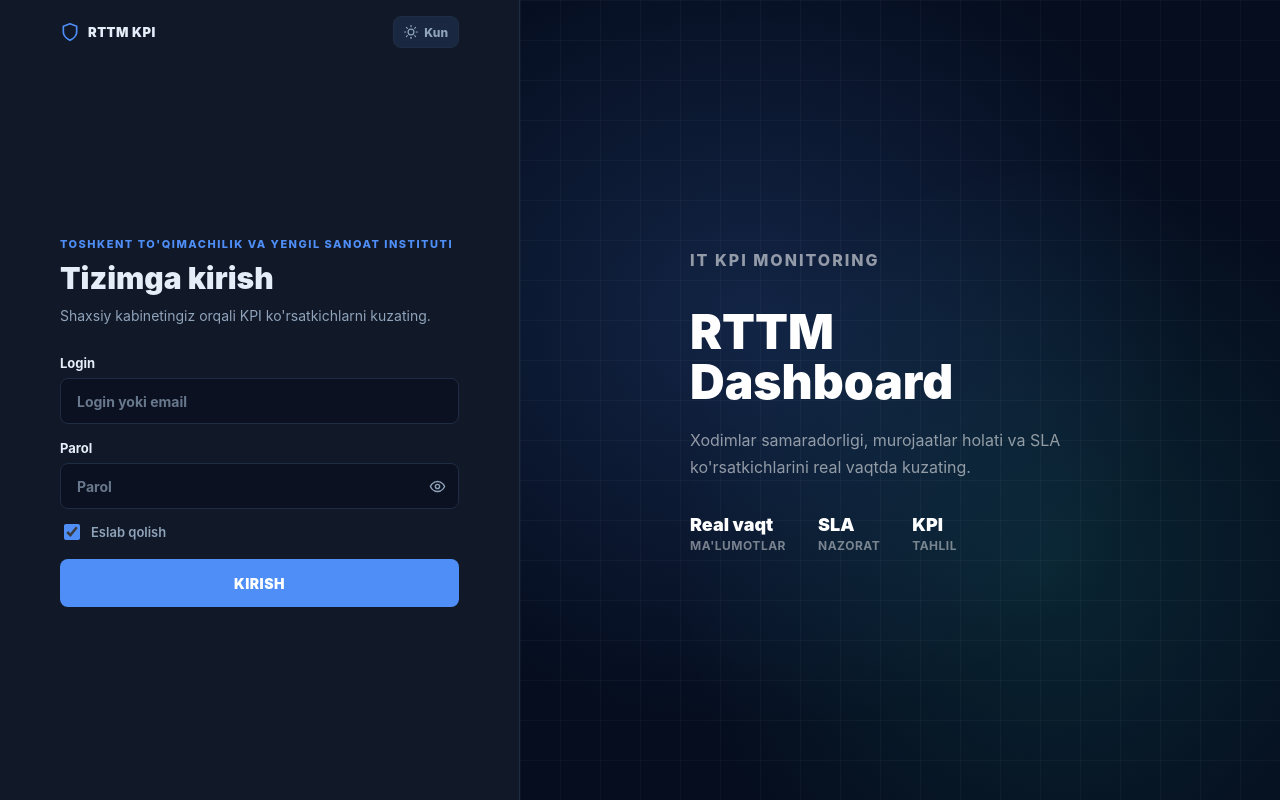
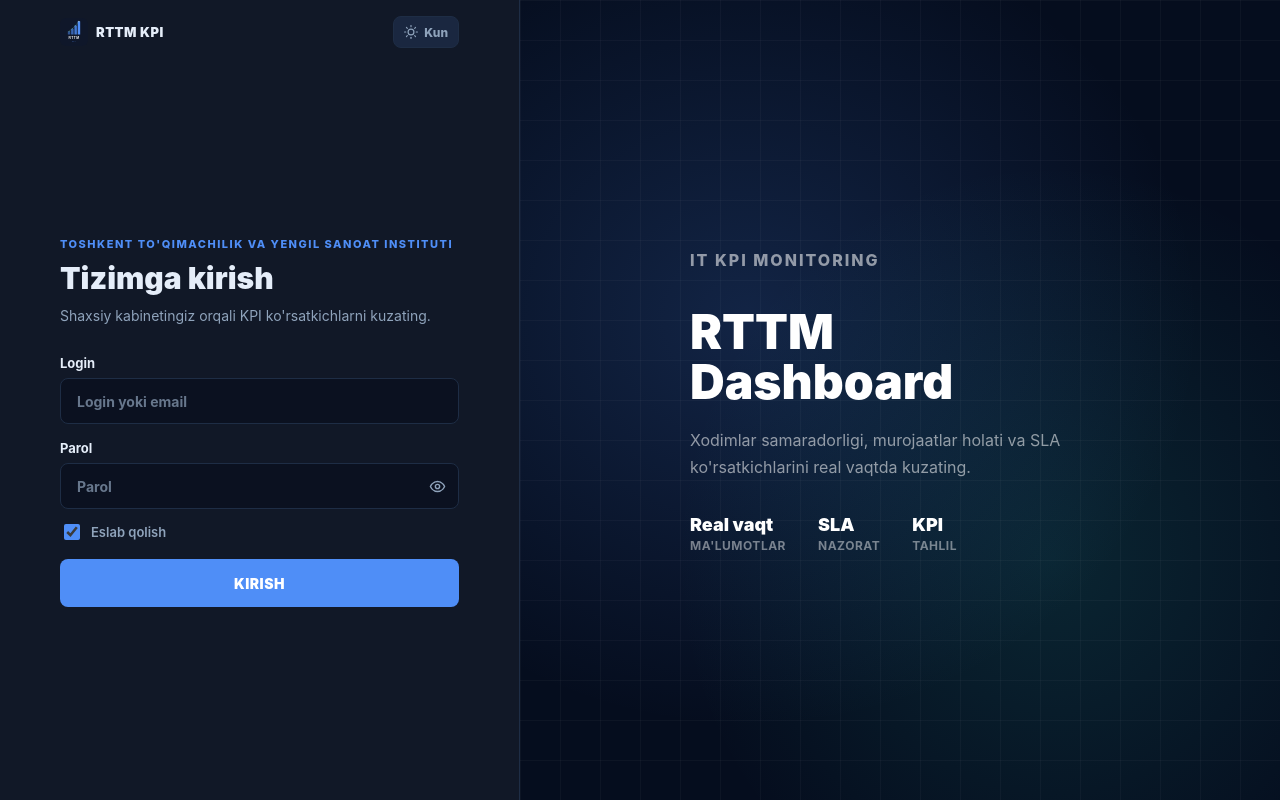
Before and after one commit to twopiq/rttmkpi, a Nuxt app: page / in a window 1280 px wide. Built offline with nearby package versions, Linux system fonts and the light colour scheme; no server answers.

Commit message:
-logo qo'shildi;

```diff
--- a/app/components/AppShell.vue
+++ b/app/components/AppShell.vue
@@ -39,10 +39,7 @@ const logout = async () => {
 		<header class="topnav">
 			<div class="topnav-start">
 				<div class="brand">
-					<svg viewBox="0 0 24 24" fill="none" stroke="currentColor" stroke-width="2"
-						stroke-linecap="round" stroke-linejoin="round" aria-hidden="true">
-						<path d="M12 22s8-4 8-10V5l-8-3-8 3v7c0 6 8 10 8 10z" />
-					</svg>
+					<img src="/favicon.svg" alt="RTTM KPI" aria-hidden="true" class="brand-logo" />
 					<span>RTTM KPI</span>
 				</div>
 
@@ -161,10 +158,10 @@ const logout = async () => {
 	white-space: nowrap;
 }
 
-.brand svg {
-	width: 20px;
-	height: 20px;
-	stroke: var(--kpi-primary);
+.brand-logo {
+	width: 28px;
+	height: 28px;
+	border-radius: 6px;
 	flex-shrink: 0;
 }
 
--- a/app/pages/index.vue
+++ b/app/pages/index.vue
@@ -40,10 +40,7 @@ const submitLogin = async () => {
 
 			<div class="panel-top">
 				<div class="brand">
-					<svg viewBox="0 0 24 24" fill="none" stroke="currentColor" stroke-width="2"
-						stroke-linecap="round" stroke-linejoin="round" aria-hidden="true">
-						<path d="M12 22s8-4 8-10V5l-8-3-8 3v7c0 6 8 10 8 10z" />
-					</svg>
+					<img src="/favicon.svg" alt="RTTM KPI" aria-hidden="true" class="brand-logo" />
 					RTTM KPI
 				</div>
 
@@ -203,10 +200,10 @@ const submitLogin = async () => {
 	text-transform: uppercase;
 }
 
-.brand svg {
-	width: 20px;
-	height: 20px;
-	stroke: var(--kpi-primary);
+.brand-logo {
+	width: 28px;
+	height: 28px;
+	border-radius: 6px;
 }
 
 .theme-btn {
--- a/nuxt.config.ts
+++ b/nuxt.config.ts
@@ -5,6 +5,9 @@ export default defineNuxtConfig({
   app: {
     head: {
       script: process.env.NODE_ENV === 'production' ? [{ src: '/config.js' }] : [],
+      link: [
+        { rel: 'icon', type: 'image/svg+xml', href: '/favicon.svg' },
+      ],
     },
   },
   devtools: { enabled: process.env.NODE_ENV !== 'production' },
--- a/public/dashboard/index.html
+++ b/public/dashboard/index.html
@@ -1 +1 @@
-<!DOCTYPE html><html><head><meta charset="utf-8"><meta name="viewport" content="width=device-width, initial-scale=1"><script src="/config.js"></script><link rel="stylesheet" href="/_nuxt/entry.BrLkZqnK.css" crossorigin><link rel="modulepreload" as="script" crossorigin href="/_nuxt/C30QD0ok.js"><script type="module" src="/_nuxt/C30QD0ok.js" crossorigin></script></head><body><div id="__nuxt"></div><div id="teleports"></div><script>window.__NUXT__={};window.__NUXT__.config={public:{apiBaseUrl:"",appName:"KPI tizimi"},app:{baseURL:"/",buildId:"b24f75a2-eb89-413e-9409-a17857687c87",buildAssetsDir:"/_nuxt/",cdnURL:""}}</script><script type="application/json" data-nuxt-data="nuxt-app" data-ssr="false" id="__NUXT_DATA__">[{"prerenderedAt":1,"serverRendered":2},1780244591432,false]</script></body></html>
+<!DOCTYPE html><html><head><meta charset="utf-8"><meta name="viewport" content="width=device-width, initial-scale=1"><script src="/config.js"></script><link rel="stylesheet" href="/_nuxt/entry.BrLkZqnK.css" crossorigin><link rel="modulepreload" as="script" crossorigin href="/_nuxt/H0zOCaAA.js"><script type="module" src="/_nuxt/H0zOCaAA.js" crossorigin></script><link rel="icon" type="image/svg+xml" href="/favicon.svg"></head><body><div id="__nuxt"></div><div id="teleports"></div><script>window.__NUXT__={};window.__NUXT__.config={public:{apiBaseUrl:"",appName:"KPI tizimi"},app:{baseURL:"/",buildId:"beb49656-1021-490f-af4c-66c4144436b0",buildAssetsDir:"/_nuxt/",cdnURL:""}}</script><script type="application/json" data-nuxt-data="nuxt-app" data-ssr="false" id="__NUXT_DATA__">[{"prerenderedAt":1,"serverRendered":2},1780290203085,false]</script></body></html>
--- a/public/employees/index.html
+++ b/public/employees/index.html
@@ -1 +1 @@
-<!DOCTYPE html><html><head><meta charset="utf-8"><meta name="viewport" content="width=device-width, initial-scale=1"><script src="/config.js"></script><link rel="stylesheet" href="/_nuxt/entry.BrLkZqnK.css" crossorigin><link rel="modulepreload" as="script" crossorigin href="/_nuxt/C30QD0ok.js"><script type="module" src="/_nuxt/C30QD0ok.js" crossorigin></script></head><body><div id="__nuxt"></div><div id="teleports"></div><script>window.__NUXT__={};window.__NUXT__.config={public:{apiBaseUrl:"",appName:"KPI tizimi"},app:{baseURL:"/",buildId:"b24f75a2-eb89-413e-9409-a17857687c87",buildAssetsDir:"/_nuxt/",cdnURL:""}}</script><script type="application/json" data-nuxt-data="nuxt-app" data-ssr="false" id="__NUXT_DATA__">[{"prerenderedAt":1,"serverRendered":2},1780244591433,false]</script></body></html>
+<!DOCTYPE html><html><head><meta charset="utf-8"><meta name="viewport" content="width=device-width, initial-scale=1"><script src="/config.js"></script><link rel="stylesheet" href="/_nuxt/entry.BrLkZqnK.css" crossorigin><link rel="modulepreload" as="script" crossorigin href="/_nuxt/H0zOCaAA.js"><script type="module" src="/_nuxt/H0zOCaAA.js" crossorigin></script><link rel="icon" type="image/svg+xml" href="/favicon.svg"></head><body><div id="__nuxt"></div><div id="teleports"></div><script>window.__NUXT__={};window.__NUXT__.config={public:{apiBaseUrl:"",appName:"KPI tizimi"},app:{baseURL:"/",buildId:"beb49656-1021-490f-af4c-66c4144436b0",buildAssetsDir:"/_nuxt/",cdnURL:""}}</script><script type="application/json" data-nuxt-data="nuxt-app" data-ssr="false" id="__NUXT_DATA__">[{"prerenderedAt":1,"serverRendered":2},1780290203087,false]</script></body></html>
--- a/public/index.html
+++ b/public/index.html
@@ -1 +1 @@
-<!DOCTYPE html><html><head><meta charset="utf-8"><meta name="viewport" content="width=device-width, initial-scale=1"><script src="/config.js"></script><link rel="stylesheet" href="/_nuxt/entry.BrLkZqnK.css" crossorigin><link rel="modulepreload" as="script" crossorigin href="/_nuxt/C30QD0ok.js"><script type="module" src="/_nuxt/C30QD0ok.js" crossorigin></script></head><body><div id="__nuxt"></div><div id="teleports"></div><script>window.__NUXT__={};window.__NUXT__.config={public:{apiBaseUrl:"",appName:"KPI tizimi"},app:{baseURL:"/",buildId:"b24f75a2-eb89-413e-9409-a17857687c87",buildAssetsDir:"/_nuxt/",cdnURL:""}}</script><script type="application/json" data-nuxt-data="nuxt-app" data-ssr="false" id="__NUXT_DATA__">[{"prerenderedAt":1,"serverRendered":2},1780244591433,false]</script></body></html>
+<!DOCTYPE html><html><head><meta charset="utf-8"><meta name="viewport" content="width=device-width, initial-scale=1"><script src="/config.js"></script><link rel="stylesheet" href="/_nuxt/entry.BrLkZqnK.css" crossorigin><link rel="modulepreload" as="script" crossorigin href="/_nuxt/H0zOCaAA.js"><script type="module" src="/_nuxt/H0zOCaAA.js" crossorigin></script><link rel="icon" type="image/svg+xml" href="/favicon.svg"></head><body><div id="__nuxt"></div><div id="teleports"></div><script>window.__NUXT__={};window.__NUXT__.config={public:{apiBaseUrl:"",appName:"KPI tizimi"},app:{baseURL:"/",buildId:"beb49656-1021-490f-af4c-66c4144436b0",buildAssetsDir:"/_nuxt/",cdnURL:""}}</script><script type="application/json" data-nuxt-data="nuxt-app" data-ssr="false" id="__NUXT_DATA__">[{"prerenderedAt":1,"serverRendered":2},1780290203088,false]</script></body></html>
--- a/public/monthly-report/index.html
+++ b/public/monthly-report/index.html
@@ -1 +1 @@
-<!DOCTYPE html><html><head><meta charset="utf-8"><meta name="viewport" content="width=device-width, initial-scale=1"><script src="/config.js"></script><link rel="stylesheet" href="/_nuxt/entry.BrLkZqnK.css" crossorigin><link rel="modulepreload" as="script" crossorigin href="/_nuxt/C30QD0ok.js"><script type="module" src="/_nuxt/C30QD0ok.js" crossorigin></script></head><body><div id="__nuxt"></div><div id="teleports"></div><script>window.__NUXT__={};window.__NUXT__.config={public:{apiBaseUrl:"",appName:"KPI tizimi"},app:{baseURL:"/",buildId:"b24f75a2-eb89-413e-9409-a17857687c87",buildAssetsDir:"/_nuxt/",cdnURL:""}}</script><script type="application/json" data-nuxt-data="nuxt-app" data-ssr="false" id="__NUXT_DATA__">[{"prerenderedAt":1,"serverRendered":2},1780244591433,false]</script></body></html>
+<!DOCTYPE html><html><head><meta charset="utf-8"><meta name="viewport" content="width=device-width, initial-scale=1"><script src="/config.js"></script><link rel="stylesheet" href="/_nuxt/entry.BrLkZqnK.css" crossorigin><link rel="modulepreload" as="script" crossorigin href="/_nuxt/H0zOCaAA.js"><script type="module" src="/_nuxt/H0zOCaAA.js" crossorigin></script><link rel="icon" type="image/svg+xml" href="/favicon.svg"></head><body><div id="__nuxt"></div><div id="teleports"></div><script>window.__NUXT__={};window.__NUXT__.config={public:{apiBaseUrl:"",appName:"KPI tizimi"},app:{baseURL:"/",buildId:"beb49656-1021-490f-af4c-66c4144436b0",buildAssetsDir:"/_nuxt/",cdnURL:""}}</script><script type="application/json" data-nuxt-data="nuxt-app" data-ssr="false" id="__NUXT_DATA__">[{"prerenderedAt":1,"serverRendered":2},1780290203087,false]</script></body></html>
--- a/public/murojaatlar/index.html
+++ b/public/murojaatlar/index.html
@@ -1 +1 @@
-<!DOCTYPE html><html><head><meta charset="utf-8"><meta name="viewport" content="width=device-width, initial-scale=1"><script src="/config.js"></script><link rel="stylesheet" href="/_nuxt/entry.BrLkZqnK.css" crossorigin><link rel="modulepreload" as="script" crossorigin href="/_nuxt/C30QD0ok.js"><script type="module" src="/_nuxt/C30QD0ok.js" crossorigin></script></head><body><div id="__nuxt"></div><div id="teleports"></div><script>window.__NUXT__={};window.__NUXT__.config={public:{apiBaseUrl:"",appName:"KPI tizimi"},app:{baseURL:"/",buildId:"b24f75a2-eb89-413e-9409-a17857687c87",buildAssetsDir:"/_nuxt/",cdnURL:""}}</script><script type="application/json" data-nuxt-data="nuxt-app" data-ssr="false" id="__NUXT_DATA__">[{"prerenderedAt":1,"serverRendered":2},1780244591433,false]</script></body></html>
+<!DOCTYPE html><html><head><meta charset="utf-8"><meta name="viewport" content="width=device-width, initial-scale=1"><script src="/config.js"></script><link rel="stylesheet" href="/_nuxt/entry.BrLkZqnK.css" crossorigin><link rel="modulepreload" as="script" crossorigin href="/_nuxt/H0zOCaAA.js"><script type="module" src="/_nuxt/H0zOCaAA.js" crossorigin></script><link rel="icon" type="image/svg+xml" href="/favicon.svg"></head><body><div id="__nuxt"></div><div id="teleports"></div><script>window.__NUXT__={};window.__NUXT__.config={public:{apiBaseUrl:"",appName:"KPI tizimi"},app:{baseURL:"/",buildId:"beb49656-1021-490f-af4c-66c4144436b0",buildAssetsDir:"/_nuxt/",cdnURL:""}}</script><script type="application/json" data-nuxt-data="nuxt-app" data-ssr="false" id="__NUXT_DATA__">[{"prerenderedAt":1,"serverRendered":2},1780290203088,false]</script></body></html>
--- a/public/tahlil/index.html
+++ b/public/tahlil/index.html
@@ -1 +1 @@
-<!DOCTYPE html><html><head><meta charset="utf-8"><meta name="viewport" content="width=device-width, initial-scale=1"><script src="/config.js"></script><link rel="stylesheet" href="/_nuxt/entry.BrLkZqnK.css" crossorigin><link rel="modulepreload" as="script" crossorigin href="/_nuxt/C30QD0ok.js"><script type="module" src="/_nuxt/C30QD0ok.js" crossorigin></script></head><body><div id="__nuxt"></div><div id="teleports"></div><script>window.__NUXT__={};window.__NUXT__.config={public:{apiBaseUrl:"",appName:"KPI tizimi"},app:{baseURL:"/",buildId:"b24f75a2-eb89-413e-9409-a17857687c87",buildAssetsDir:"/_nuxt/",cdnURL:""}}</script><script type="application/json" data-nuxt-data="nuxt-app" data-ssr="false" id="__NUXT_DATA__">[{"prerenderedAt":1,"serverRendered":2},1780244591433,false]</script></body></html>
+<!DOCTYPE html><html><head><meta charset="utf-8"><meta name="viewport" content="width=device-width, initial-scale=1"><script src="/config.js"></script><link rel="stylesheet" href="/_nuxt/entry.BrLkZqnK.css" crossorigin><link rel="modulepreload" as="script" crossorigin href="/_nuxt/H0zOCaAA.js"><script type="module" src="/_nuxt/H0zOCaAA.js" crossorigin></script><link rel="icon" type="image/svg+xml" href="/favicon.svg"></head><body><div id="__nuxt"></div><div id="teleports"></div><script>window.__NUXT__={};window.__NUXT__.config={public:{apiBaseUrl:"",appName:"KPI tizimi"},app:{baseURL:"/",buildId:"beb49656-1021-490f-af4c-66c4144436b0",buildAssetsDir:"/_nuxt/",cdnURL:""}}</script><script type="application/json" data-nuxt-data="nuxt-app" data-ssr="false" id="__NUXT_DATA__">[{"prerenderedAt":1,"serverRendered":2},1780290203088,false]</script></body></html>
```
Also changed, not shown: public/favicon.svg (added).
